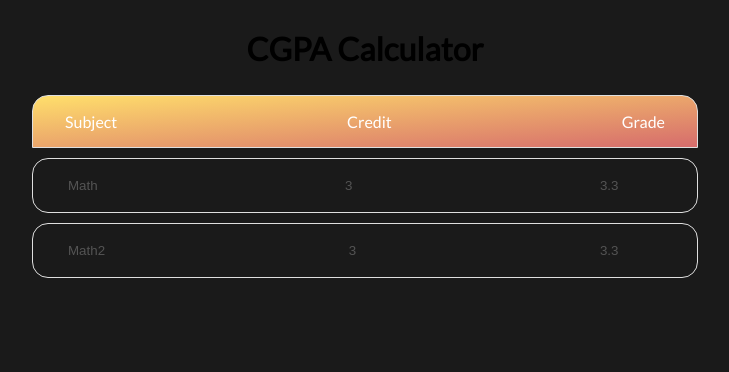
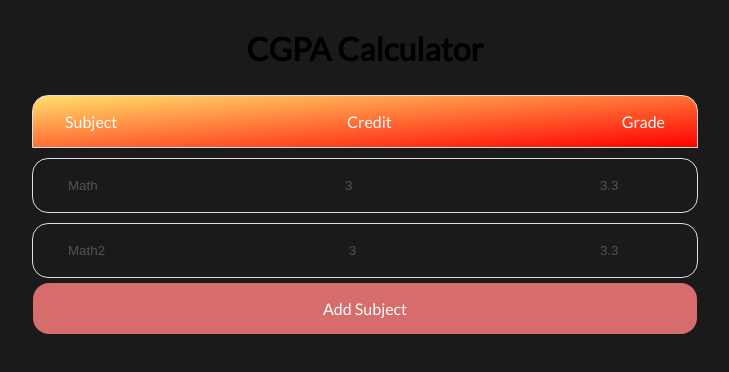
Before and after one commit to JeelRajodiya/CGPA-calc, a React (Vite) app: page / in a window 1280 px wide. Shown: the top 372 px of the page, without its empty margins (275-1004 px from the left). Built offline with nearby package versions, Linux system fonts and the light colour scheme.

Commit message:
add button

```diff
--- a/src/App.css
+++ b/src/App.css
@@ -54,7 +54,11 @@ body {
 
 .accent {
 	/* background-color: var(--accent-color); */
-	background-image: linear-gradient(to bottom right, var(--accent-color), var(--primary-color));
+	background-image: linear-gradient(
+		to bottom right,
+		var(--accent-color),
+		red
+	);
 	color: white;
 }
 
@@ -70,3 +74,9 @@ body {
 	flex-direction: column;
 	align-items: center;
 }
+.bubble-element {
+	display: flex;
+	flex-direction: row;
+	width: min(80%, 600px);
+	padding: 1em 2em;
+}
--- a/src/App.tsx
+++ b/src/App.tsx
@@ -2,6 +2,7 @@ import * as React from "react";
 import "./App.css";
 import Subject from "./components/Subject/Subject";
 import Headings from "./components/Headings/Headings";
+import AddButton from "./components/AddButton/AddButton";
 export default function App() {
 	return (
 		<div className="container">
@@ -9,6 +10,7 @@ export default function App() {
 			<Headings />
 			<Subject name="Math" credit={3} grade={3.3} />
 			<Subject name="Math2" credit={3} grade={3.3} />
+			<AddButton />
 		</div>
 	);
 }
--- /dev/null
+++ b/src/components/AddButton/AddButton.css
@@ -0,0 +1,10 @@
+.add-button {
+	border-radius: 1em;
+	align-items: center;
+	justify-content: center;
+	transition: transform 100ms ease-out, background-color 100ms ease-out;
+}
+
+.add-button:active {
+	transform: scale(0.97);
+}
--- /dev/null
+++ b/src/components/AddButton/AddButton.tsx
@@ -0,0 +1,10 @@
+import * as React from "react";
+import "./AddButton.css";
+
+export default function AddButton() {
+	return (
+		<div className="add-button bubble-element primary-button">
+			<span>Add Subject</span>
+		</div>
+	);
+}
--- a/src/components/Headings/Headings.css
+++ b/src/components/Headings/Headings.css
@@ -1,10 +1,6 @@
 .headings {
-	display: flex;
-	flex-direction: row;
-	width: min(80%, 600px);
+	justify-content: space-between;
 
-	justify-content: space-between;
-	padding: 1em 2em;
 	border-radius: 1em;
 	margin: 5px 0;
 	border: solid 1px rgb(223, 223, 223);
--- a/src/components/Headings/Headings.tsx
+++ b/src/components/Headings/Headings.tsx
@@ -3,7 +3,7 @@ import "./Headings.css";
 
 export default function Heading() {
 	return (
-		<div className="headings accent">
+		<div className="headings accent bubble-element">
 			<span>Subject</span>
 			<span>Credit</span>
 			<span>Grade</span>
--- a/src/components/Subject/Subject.css
+++ b/src/components/Subject/Subject.css
@@ -1,9 +1,5 @@
 .subject {
-	display: flex;
-	flex-direction: row;
-	width: min(80%, 600px);
 	justify-content: space-between;
-	padding: 1em 2em;
 	border-radius: 1em;
 	margin: 5px 0;
 	border: solid 1px rgb(223, 223, 223);
--- a/src/components/Subject/Subject.tsx
+++ b/src/components/Subject/Subject.tsx
@@ -66,7 +66,7 @@ export default function Subject(props: SubjectProps) {
 	const [isGradeDisabled, setIsGradeDisabled] = React.useState(true);
 
 	return (
-		<div className="subject">
+		<div className="subject bubble-element">
 			<SubjectEntry
 				{...{
 					field: name,
```
